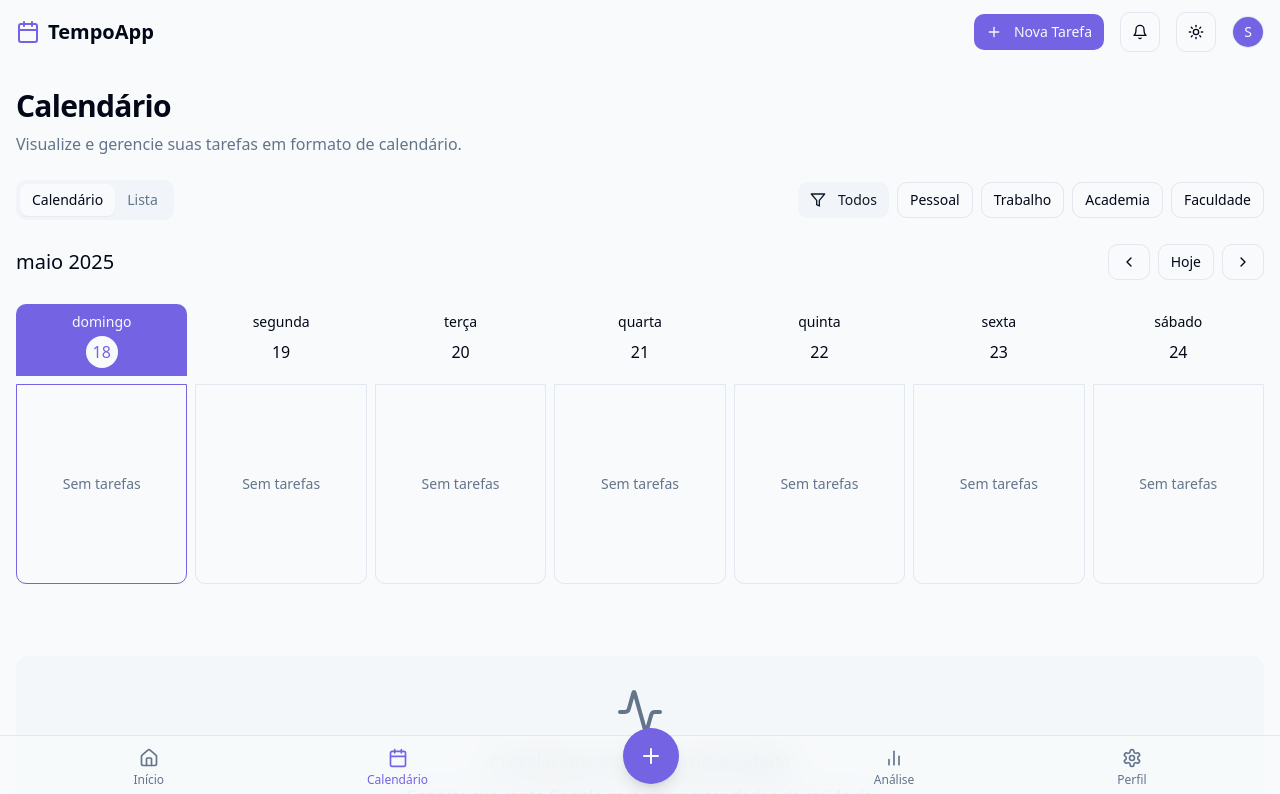
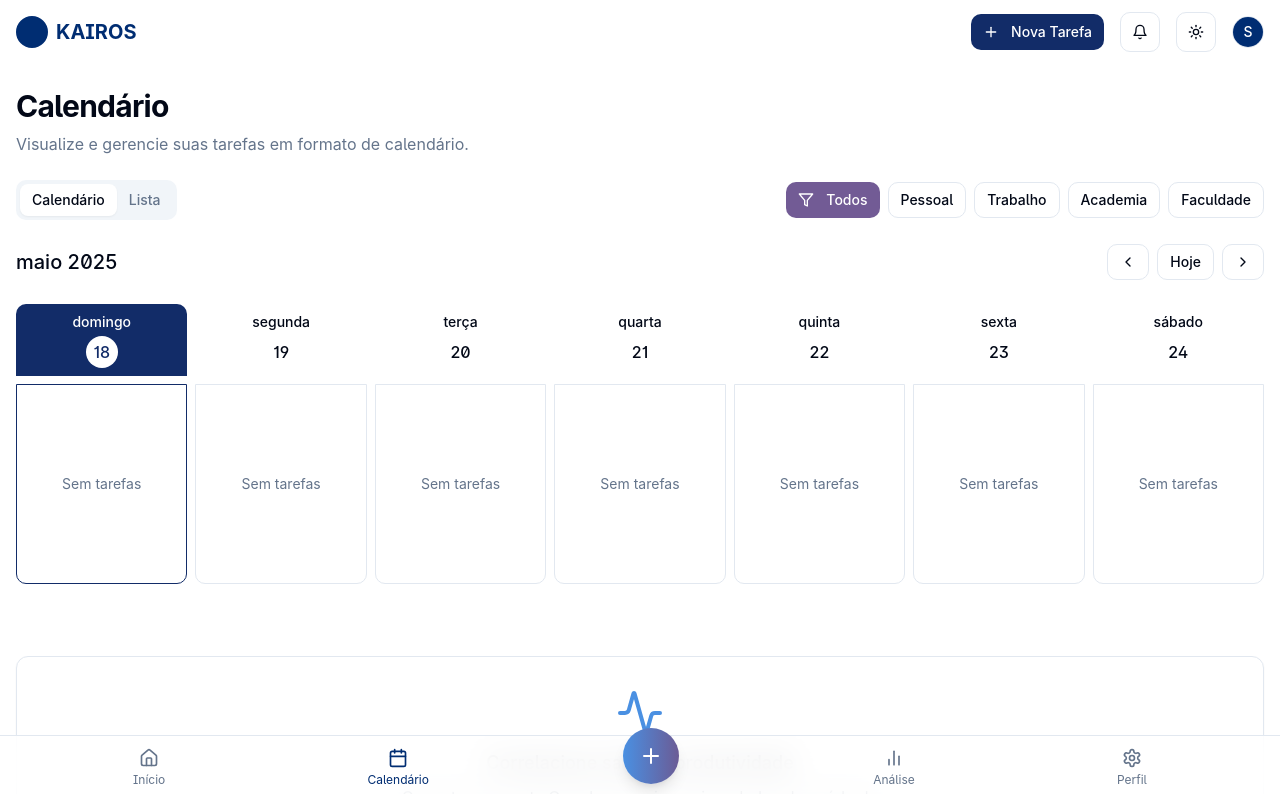
Before and after one commit to davi-449/tempo-harmonize-life, a React (Vite) app: page /calendar in a window 1280 px wide. Shown: the top 794 px of the page. Built offline with nearby package versions, Linux system fonts and the light colour scheme; sample sign-in values are in the browser's storage.

Commit message:
Refactor: Implement Kairos visual identity
- Changed app name to "Kairos".
- Updated app logo and browser icon.
- Applied new color palette and typography based on the provided brand guidelines.

```diff
--- a/index.html
+++ b/index.html
@@ -1,14 +1,16 @@
+
 <!DOCTYPE html>
 <html lang="en">
   <head>
     <meta charset="UTF-8" />
     <meta name="viewport" content="width=device-width, initial-scale=1.0" />
-    <title>tempo-harmonize-life</title>
-    <meta name="description" content="Lovable Generated Project" />
+    <title>KAIROS</title>
+    <meta name="description" content="Gerenciamento de tempo e produtividade" />
     <meta name="author" content="Lovable" />
 
-    <meta property="og:title" content="tempo-harmonize-life" />
-    <meta property="og:description" content="Lovable Generated Project" />
+    <link rel="icon" href="/lovable-uploads/4d16c721-2ece-4d52-a17b-156ad9054405.png" type="image/png">
+    <meta property="og:title" content="KAIROS" />
+    <meta property="og:description" content="Gerenciamento de tempo e produtividade" />
     <meta property="og:type" content="website" />
     <meta property="og:image" content="https://lovable.dev/opengraph-image-p98pqg.png" />
 
--- a/src/components/auth/GoogleAuthButton.tsx
+++ b/src/components/auth/GoogleAuthButton.tsx
@@ -22,7 +22,7 @@ export default function GoogleAuthButton() {
     <Button
       type="button"
       variant="outline"
-      className="w-full bg-white hover:bg-gray-50 text-black border border-gray-300"
+      className="w-full bg-white hover:bg-gray-50 text-black border border-kairos-blue-deep dark:border-kairos-purple"
       onClick={handleGoogleLogin}
       disabled={isLoading}
     >
@@ -30,7 +30,7 @@ export default function GoogleAuthButton() {
         <Loader2 className="mr-2 h-4 w-4 animate-spin" />
       ) : (
         <svg
-          className="mr-2 h-4 w-4"
+          className="mr-2 h-4 w-4 text-kairos-blue-deep"
           aria-hidden="true"
           focusable="false"
           data-prefix="fab"
--- a/src/components/layout/BottomNavigation.tsx
+++ b/src/components/layout/BottomNavigation.tsx
@@ -18,7 +18,7 @@ export default function BottomNavigation({ onAddTask }: BottomNavigationProps) {
           className={cn(
             "flex flex-col items-center p-2 text-xs",
             location.pathname === '/dashboard'
-              ? "text-primary"
+              ? "text-kairos-blue-deep dark:text-kairos-purple"
               : "text-muted-foreground"
           )}
         >
@@ -31,7 +31,7 @@ export default function BottomNavigation({ onAddTask }: BottomNavigationProps) {
           className={cn(
             "flex flex-col items-center p-2 text-xs",
             location.pathname === '/calendar'
-              ? "text-primary"
+              ? "text-kairos-blue-deep dark:text-kairos-purple"
               : "text-muted-foreground"
           )}
         >
@@ -41,7 +41,7 @@ export default function BottomNavigation({ onAddTask }: BottomNavigationProps) {
 
         <button
           onClick={onAddTask}
-          className="flex flex-col items-center justify-center bg-primary text-primary-foreground rounded-full h-14 w-14 -mt-6 shadow-lg"
+          className="flex flex-col items-center justify-center bg-gradient-blue-purple text-white rounded-full h-14 w-14 -mt-6 shadow-lg"
         >
           <Plus className="h-6 w-6" />
         </button>
@@ -51,7 +51,7 @@ export default function BottomNavigation({ onAddTask }: BottomNavigationProps) {
           className={cn(
             "flex flex-col items-center p-2 text-xs",
             location.pathname === '/analytics'
-              ? "text-primary"
+              ? "text-kairos-blue-deep dark:text-kairos-purple"
               : "text-muted-foreground"
           )}
         >
@@ -64,7 +64,7 @@ export default function BottomNavigation({ onAddTask }: BottomNavigationProps) {
           className={cn(
             "flex flex-col items-center p-2 text-xs",
             location.pathname === '/settings'
-              ? "text-primary"
+              ? "text-kairos-blue-deep dark:text-kairos-purple"
               : "text-muted-foreground"
           )}
         >
--- a/src/components/layout/Navbar.tsx
+++ b/src/components/layout/Navbar.tsx
@@ -3,13 +3,14 @@ import { useState, useEffect } from 'react';
 import { Button } from '@/components/ui/button';
 import { useAuth } from '@/context/AuthContext';
 import { DropdownMenu, DropdownMenuContent, DropdownMenuItem, DropdownMenuLabel, DropdownMenuSeparator, DropdownMenuTrigger } from '@/components/ui/dropdown-menu';
-import { Calendar, CheckIcon, Plus } from 'lucide-react';
+import { Plus } from 'lucide-react';
 import { Link, useNavigate } from 'react-router-dom';
 import { ModeToggle } from './ModeToggle';
 import NotificationsMenu from '../notifications/NotificationsMenu';
 import { useNotifications } from '@/context/NotificationsContext';
 import { cn } from '@/lib/utils';
 import { motion } from 'framer-motion';
+import Logo from '../ui/Logo';
 
 interface NavbarProps {
   onNewTask: () => void;
@@ -55,10 +56,7 @@ export default function Navbar({ onNewTask }: NavbarProps) {
     >
       <div className="container mx-auto px-4 h-16 flex items-center justify-between">
         <div className="flex items-center">
-          <Link to="/" className="flex items-center space-x-2 group">
-            <Calendar className="h-6 w-6 text-primary group-hover:scale-110 transition-transform" />
-            <span className="font-semibold text-xl">TempoApp</span>
-          </Link>
+          <Logo />
         </div>
 
         <div className="flex items-center space-x-4">
@@ -97,7 +95,7 @@ export default function Navbar({ onNewTask }: NavbarProps) {
             <DropdownMenuTrigger asChild>
               <Button variant="outline" size="sm" className="relative rounded-full h-8 w-8 p-0 hover:scale-105 transition-transform">
                 <span className="sr-only">Abrir menu do usuário</span>
-                <div className="rounded-full bg-primary text-primary-foreground font-medium flex items-center justify-center h-full w-full">
+                <div className="rounded-full bg-kairos-blue-deep dark:bg-kairos-purple text-white font-medium flex items-center justify-center h-full w-full">
                   {user?.name.charAt(0).toUpperCase()}
                 </div>
               </Button>
--- /dev/null
+++ b/src/components/ui/Logo.tsx
@@ -0,0 +1,45 @@
+
+import { Check } from 'lucide-react';
+import { Link } from 'react-router-dom';
+import { cn } from '@/lib/utils';
+
+interface LogoProps {
+  className?: string;
+  showText?: boolean;
+  size?: 'sm' | 'md' | 'lg';
+}
+
+export default function Logo({ className, showText = true, size = 'md' }: LogoProps) {
+  const sizeMap = {
+    sm: {
+      container: 'h-6 w-6',
+      icon: 'h-3 w-3',
+      text: 'text-base'
+    },
+    md: {
+      container: 'h-8 w-8',
+      icon: 'h-4 w-4',
+      text: 'text-xl'
+    },
+    lg: {
+      container: 'h-12 w-12',
+      icon: 'h-6 w-6',
+      text: 'text-3xl'
+    }
+  };
+
+  return (
+    <Link to="/" className={cn("flex items-center space-x-2 group", className)}>
+      <div className={cn("relative", sizeMap[size].container)}>
+        <div className="absolute inset-0 rounded-full bg-kairos-blue-deep dark:bg-kairos-dark border-2 border-kairos-blue-deep dark:border-kairos-purple flex items-center justify-center">
+          <Check className={cn("text-white kairos-check", sizeMap[size].icon)} />
+        </div>
+      </div>
+      {showText && (
+        <span className={cn("font-bold text-kairos-blue-deep dark:text-white", sizeMap[size].text)}>
+          KAIROS
+        </span>
+      )}
+    </Link>
+  );
+}
--- a/src/index.css
+++ b/src/index.css
@@ -6,7 +6,7 @@
 @layer base {
   :root {
     /* Light mode */
-    --background: 210 40% 98%;
+    --background: 0 0% 100%;
     --foreground: 222.2 84% 4.9%;
 
     --card: 0 0% 100%;
@@ -15,16 +15,16 @@
     --popover: 0 0% 100%;
     --popover-foreground: 222.2 84% 4.9%;
 
-    --primary: 248 70% 64%;
-    --primary-foreground: 210 40% 98%;
+    --primary: 222 70% 24%;  /* #002D72 - azul profundo */
+    --primary-foreground: 0 0% 100%; /* #FFFFFF */
 
-    --secondary: 210 40% 96.1%;
-    --secondary-foreground: 222.2 47.4% 11.2%;
+    --secondary: 264 24% 47%; /* #6B5B95 - roxo/lilás */
+    --secondary-foreground: 0 0% 100%;  /* #FFFFFF */
 
     --muted: 210 40% 96.1%;
     --muted-foreground: 215.4 16.3% 46.9%;
 
-    --accent: 248 30% 90%;
+    --accent: 210 74% 59%;  /* #4A90E2 - azul claro */
     --accent-foreground: 222.2 47.4% 11.2%;
 
     --destructive: 0 84.2% 60.2%;
@@ -32,41 +32,41 @@
 
     --border: 214.3 31.8% 91.4%;
     --input: 214.3 31.8% 91.4%;
-    --ring: 248 70% 64%;
+    --ring: 222 70% 24%;  /* #002D72 - azul profundo */
 
     --radius: 0.75rem;
 
-    --sidebar-background: 0 0% 98%;
+    --sidebar-background: 240 23% 97%;  /* #F5F5F7 - cinza claro */
     --sidebar-foreground: 240 5.3% 26.1%;
-    --sidebar-primary: 240 5.9% 10%;
-    --sidebar-primary-foreground: 0 0% 98%;
+    --sidebar-primary: 222 70% 24%;  /* #002D72 - azul profundo */
+    --sidebar-primary-foreground: 0 0% 100%;  /* #FFFFFF */
     --sidebar-accent: 240 4.8% 95.9%;
     --sidebar-accent-foreground: 240 5.9% 10%;
     --sidebar-border: 220 13% 91%;
-    --sidebar-ring: 217.2 91.2% 59.8%;
+    --sidebar-ring: 222 70% 24%;  /* #002D72 - azul profundo */
   }
 
   .dark {
     /* Dark mode */
-    --background: 224 71% 4%;
+    --background: 222 25% 12%;  /* #121A2F - preto azulado */
     --foreground: 210 40% 98%;
 
-    --card: 224 71% 4%;
+    --card: 222 25% 12%;  /* #121A2F - preto azulado */
     --card-foreground: 210 40% 98%;
 
-    --popover: 224 71% 4%;
+    --popover: 222 25% 12%;  /* #121A2F - preto azulado */
     --popover-foreground: 210 40% 98%;
 
-    --primary: 248 60% 64%;
-    --primary-foreground: 210 40% 98%;
+    --primary: 222 70% 24%;  /* #002D72 - azul profundo */
+    --primary-foreground: 0 0% 100%;  /* #FFFFFF */
 
-    --secondary: 217.2 32.6% 17.5%;
+    --secondary: 264 24% 47%;  /* #6B5B95 - roxo/lilás */
     --secondary-foreground: 210 40% 98%;
 
     --muted: 217.2 32.6% 17.5%;
     --muted-foreground: 215 20.2% 65.1%;
 
-    --accent: 248 20% 25%;
+    --accent: 210 74% 59%;  /* #4A90E2 - azul claro */
     --accent-foreground: 210 40% 98%;
 
     --destructive: 0 62.8% 30.6%;
@@ -74,16 +74,16 @@
 
     --border: 217.2 32.6% 17.5%;
     --input: 217.2 32.6% 17.5%;
-    --ring: 248 60% 64%;
+    --ring: 264 24% 47%;  /* #6B5B95 - roxo/lilás */
 
-    --sidebar-background: 240 5.9% 10%;
+    --sidebar-background: 222 25% 12%;  /* #121A2F - preto azulado */
     --sidebar-foreground: 240 4.8% 95.9%;
-    --sidebar-primary: 224.3 76.3% 48%;
-    --sidebar-primary-foreground: 0 0% 100%;
+    --sidebar-primary: 264 24% 47%;  /* #6B5B95 - roxo/lilás */
+    --sidebar-primary-foreground: 0 0% 100%;  /* #FFFFFF */
     --sidebar-accent: 240 3.7% 15.9%;
     --sidebar-accent-foreground: 240 4.8% 95.9%;
     --sidebar-border: 240 3.7% 15.9%;
-    --sidebar-ring: 217.2 91.2% 59.8%;
+    --sidebar-ring: 210 74% 59%;  /* #4A90E2 - azul claro */
   }
 }
 
@@ -93,17 +93,25 @@
   }
 
   body {
-    @apply bg-background text-foreground;
+    @apply bg-background text-foreground font-sans;
     font-feature-settings: "ss01", "ss02", "cv01", "cv02", "cv03";
   }
 }
 
 @layer utilities {
   .task-card {
-    @apply bg-white dark:bg-gray-800 rounded-xl p-4 shadow-sm border border-border transition-all hover:shadow-md;
+    @apply bg-white dark:bg-kairos-dark rounded-xl p-4 shadow-sm border border-border transition-all hover:shadow-md;
   }
 
   .category-badge {
     @apply text-xs font-medium px-2.5 py-0.5 rounded-full;
   }
+
+  .gradient-text {
+    @apply bg-gradient-blue-purple text-transparent bg-clip-text;
+  }
+
+  .kairos-check {
+    @apply text-transparent bg-gradient-blue-purple bg-clip-text;
+  }
 }
--- a/src/pages/CalendarPage.tsx
+++ b/src/pages/CalendarPage.tsx
@@ -23,16 +23,16 @@ const CalendarPage = () => {
         {hasGoogleIntegration ? (
           <HealthProductivityCorrelation />
         ) : (
-          <div className="bg-muted/50 rounded-lg p-8 text-center">
+          <div className="bg-white/50 dark:bg-kairos-dark/50 rounded-lg p-8 text-center shadow-sm border border-border">
             <div className="flex flex-col items-center justify-center space-y-3">
-              <Activity className="h-12 w-12 text-muted-foreground" />
+              <Activity className="h-12 w-12 text-kairos-blue-light dark:text-kairos-purple" />
               <div className="space-y-2">
                 <h3 className="text-lg font-medium">Correlacione saúde e produtividade</h3>
                 <p className="text-muted-foreground max-w-lg mx-auto">
                   Conecte sua conta Google para sincronizar dados de saúde do Google Fit e descobrir como seu bem-estar físico afeta sua produtividade.
                 </p>
                 <Button
-                  className="mt-4"
+                  className="mt-4 bg-gradient-blue-purple hover:opacity-90 transition-opacity"
                   onClick={() => navigate('/settings')}
                 >
                   Conectar Google Fit
--- a/tailwind.config.ts
+++ b/tailwind.config.ts
@@ -62,6 +62,15 @@ export default {
 					'accent-foreground': 'hsl(var(--sidebar-accent-foreground))',
 					border: 'hsl(var(--sidebar-border))',
 					ring: 'hsl(var(--sidebar-ring))'
+				},
+                // Nova paleta de cores do Kairos
+                kairos: {
+                    'blue-deep': '#002D72',
+                    'purple': '#6B5B95',
+                    'blue-light': '#4A90E2',
+                    'dark': '#121A2F',
+                    'white': '#FFFFFF',
+                    'gray-light': '#F5F5F7',
                 },
                 // Task category colors
                 category: {
@@ -128,6 +137,12 @@ export default {
 				'accordion-up': 'accordion-up 0.2s ease-out',
                 'fade-in': 'fade-in 0.3s ease-out',
                 'slide-in': 'slide-in 0.4s ease-out'
+			},
+            fontFamily: {
+                'sans': ['SF Pro Display', 'Roboto', 'system-ui', 'sans-serif'],
+            },
+            backgroundImage: {
+                'gradient-blue-purple': 'linear-gradient(90deg, #4A90E2 0%, #6B5B95 100%)',
             }
 		}
 	},
```
Also changed, not shown: public/lovable-uploads/4d16c721-2ece-4d52-a17b-156ad9054405.png (added). Lines whose indentation alone changed are shown as unchanged.
